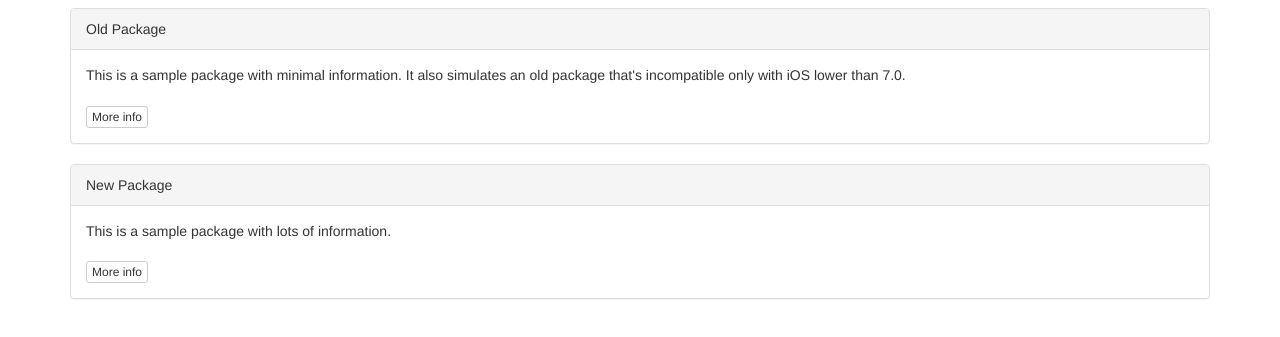
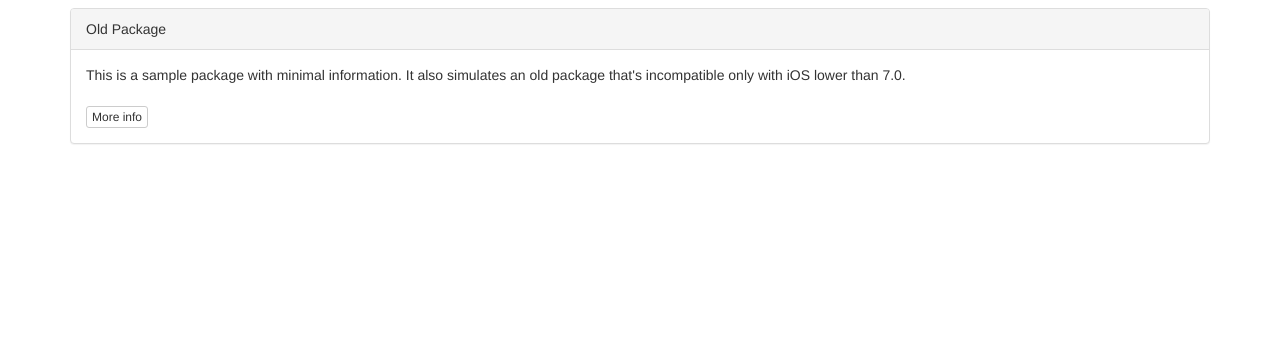
Before and after one commit to devsios/repo, a plain HTML site: page index.html in a window 1280 px wide. Shown: the part 295-632 px from the top of the page. Drawn offline with nearby package versions, Linux system fonts and the light colour scheme.

Commit message:
Update index.html

```diff
--- a/index.html
+++ b/index.html
@@ -34,13 +34,6 @@
 	  </div>
 	</div>
 
-	<div class="panel panel-default">
-	  <div class="panel-heading">New Package</div>
-	  <div class="panel-body">
-		This is a sample package with lots of information.<br /><br />
-		<a class="btn btn-xs btn-default" href="depictions/?p=com.supermamon.newpackage">More info</a>
-	  </div>
-	</div>
 </div>
 
 </body>
```
